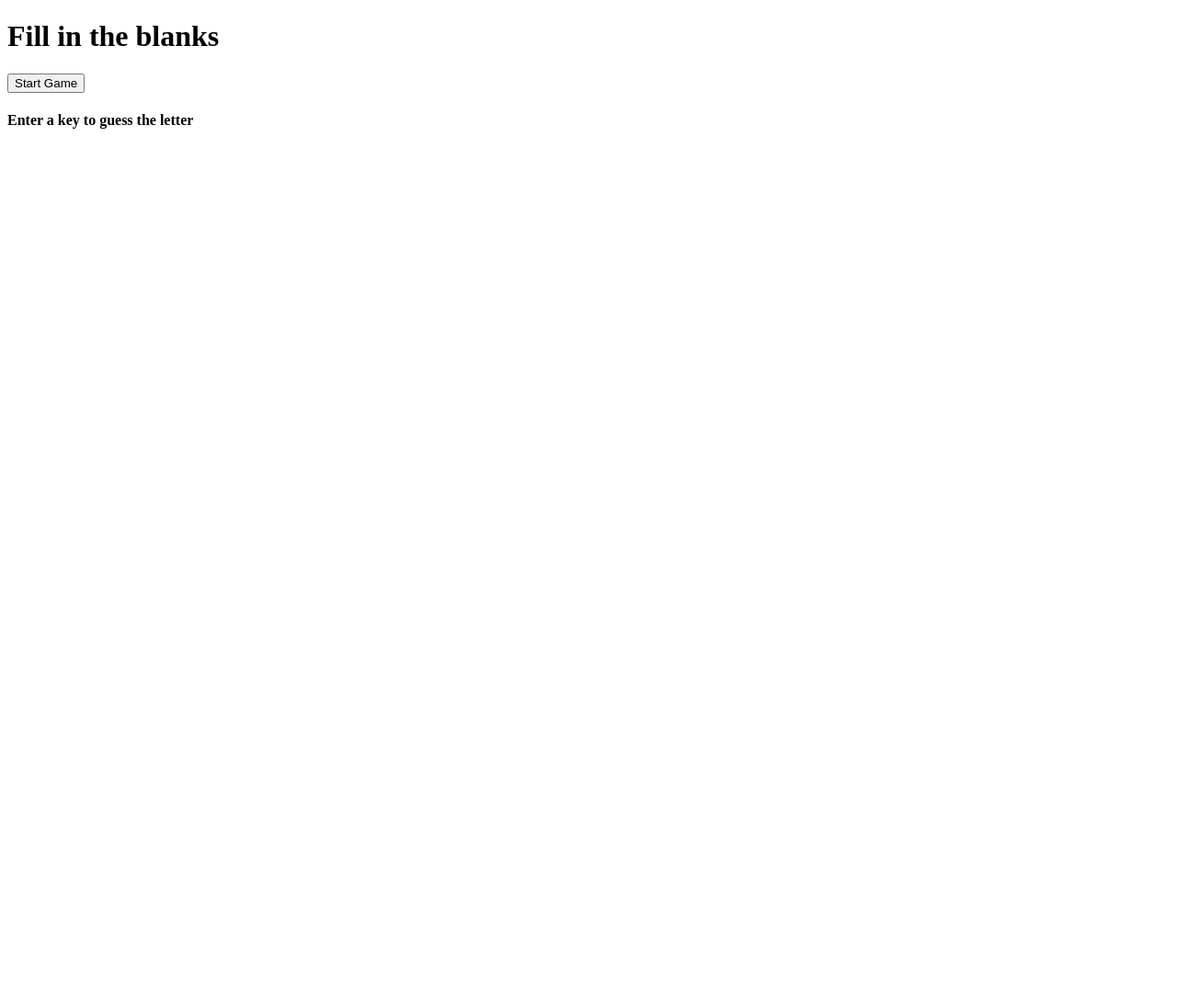
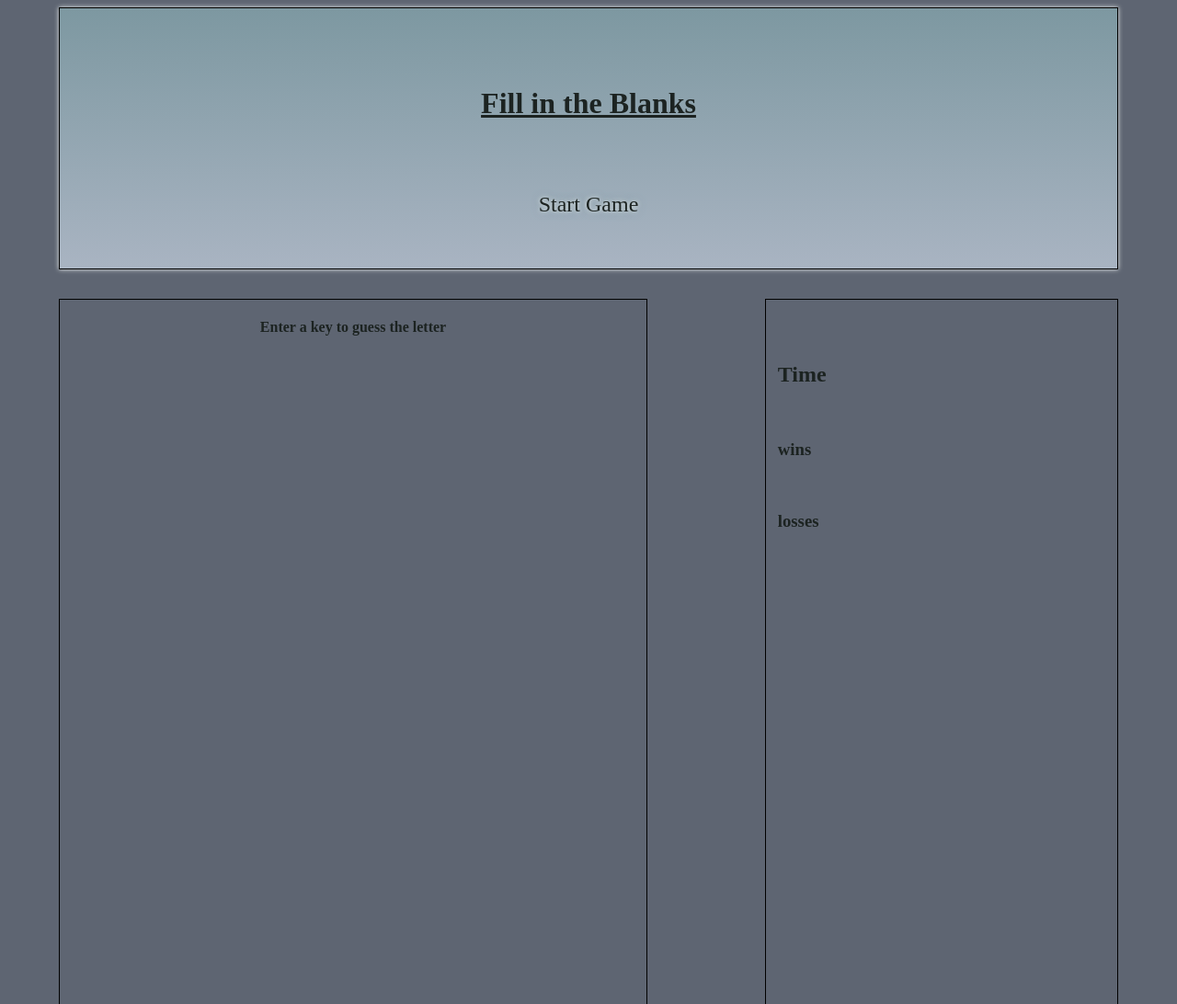
Before and after one commit to fiaschettima/WordGuessing, a plain HTML site: page index.html in a window 1280 px wide. Shown: the top 1092 px of the page at 92% size. Before the commit the page ends 800 px from the top, so only its background shows below. Drawn offline with Linux system fonts and the light colour scheme; a web font is replaced by a local one.

Commit message:
general page styling created

```diff
--- a/assets/style/style.css
+++ b/assets/style/style.css
@@ -0,0 +1,81 @@
+@import url('https://fonts.googleapis.com/css2?family=Solway&display=swap');
+:root{
+    --mainColor1: #1C2321;
+    --mainColor2: #7D98A1;
+    --mainColor3: #5E6572;
+    --mainColor4: #A9B4C2;
+    --mainColor5: #EEF1EF;
+
+}
+*{
+    box-sizing: border-box;
+    font-family: 'Solway', serif;
+    color: var(--mainColor1);
+}
+body{
+    background-color: var(--mainColor3);
+}
+.game-heading{
+    border: 1px solid black;
+    width: 90vw;
+    height: fit-content;
+    text-align: center;
+    margin: auto;
+    padding: 2em;
+    background: linear-gradient(var(--mainColor2) , var(--mainColor4));
+    box-shadow: 0 0 5px var(--mainColor5);
+
+}
+.game-heading h1{
+    text-decoration: underline;
+    padding: 1em;
+
+}
+.game-heading button{
+    padding: 1em;
+    background: none;
+    border: none;
+    font-size: 1.5em;
+    cursor: pointer;
+    text-shadow:
+    0 0 5px var(--mainColor5),
+    0 0 10px var(--mainColor2);
+
+}
+.game-heading button:hover{
+    text-shadow:
+    0 0 10px var(--mainColor2),
+    0 0 30px var(--mainColor1);
+}
+
+.gameInfo{
+    width: 90vw;
+    margin-top: 1em;
+    margin-left: auto;
+    margin-right: auto;
+    height: fit-content;
+    overflow: hidden;
+
+
+}
+#game-container{
+    border: 1px solid black;
+    margin-top: 1em;
+    width: 50vw;
+    height: 60vw;
+    float: left;
+    text-align: center;
+}
+#gameConditions{
+    width: 30vw;
+    height: 60vw;
+    border: 1px solid black;
+    float: right;
+    margin-top: 1em;
+    text-align: left;
+    padding-left: 1vw;
+}
+.conditionsTitle{
+    padding-top: 2em;
+
+}
--- a/index.html
+++ b/index.html
@@ -4,23 +4,26 @@
     <meta charset="UTF-8">
     <meta http-equiv="X-UA-Compatible" content="IE=edge">
     <meta name="viewport" content="width=device-width, initial-scale=1.0">
+    <link rel="stylesheet" href="./assets/style/style.css">
     <title>Word Guessing</title>
 </head>
 <body>
-    <header>
-        <h1>Fill in the blanks</h1>
+    <header class="game-heading">
+        <h1>Fill in the Blanks</h1>
         <button>Start Game</button>
     </header>
+    <div class="gameInfo">
     <main id="game-container">
         <h4>Enter a key to guess the letter</h4>
         <span id="blank-word"></span>
         <p id="guessed-letters"></p>
     </main>
     <section id="gameConditions">
-        <h2></h2>
-        <h3></h3>
-        <h3></h3>
+        <h2 class="conditionsTitle">Time</h2>
+        <h3 class="conditionsTitle">wins</h3>
+        <h3 class="conditionsTitle">losses</h3>
     </section>
+    </div>
     <section class="display-none"></section>
 </body>
 </html>
```
